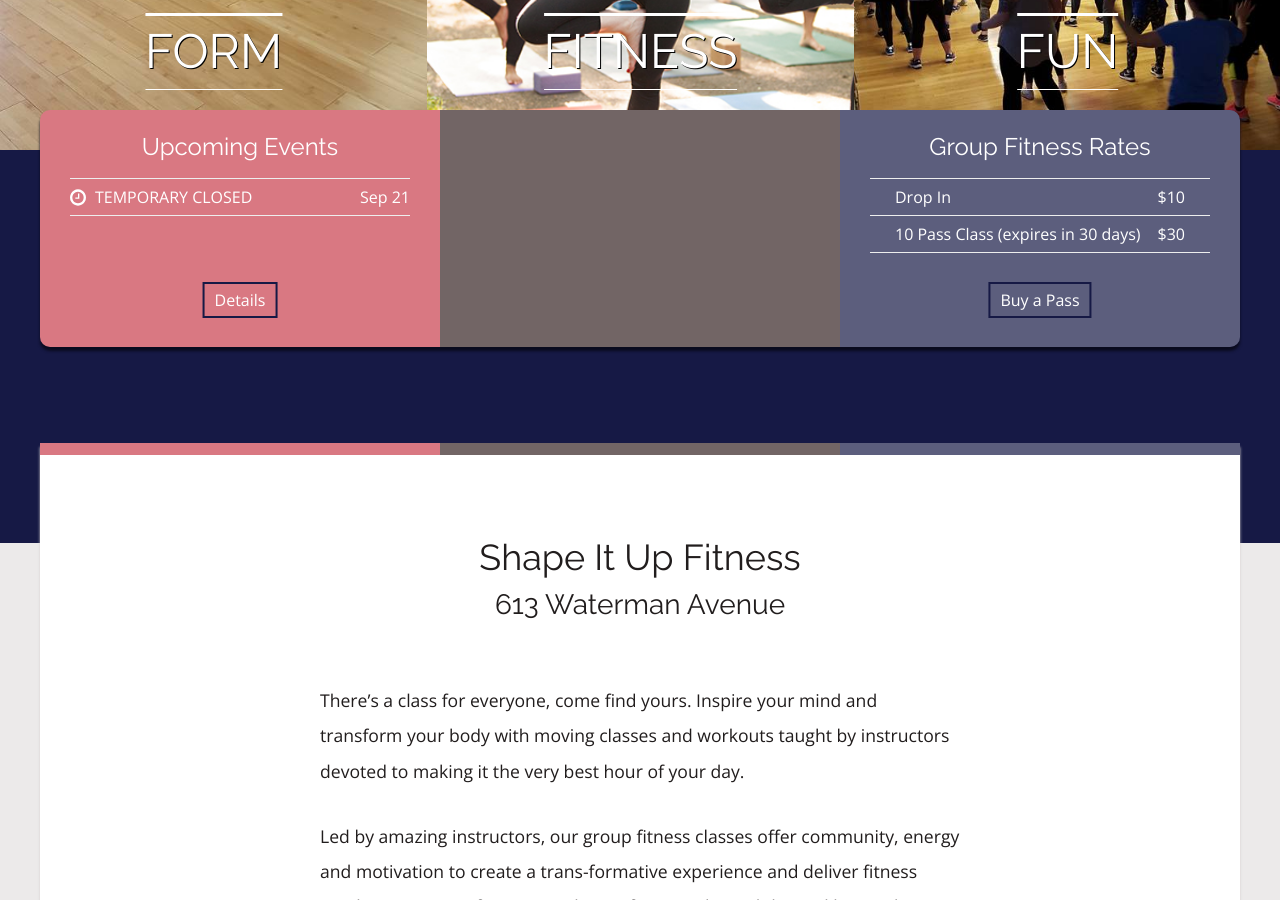
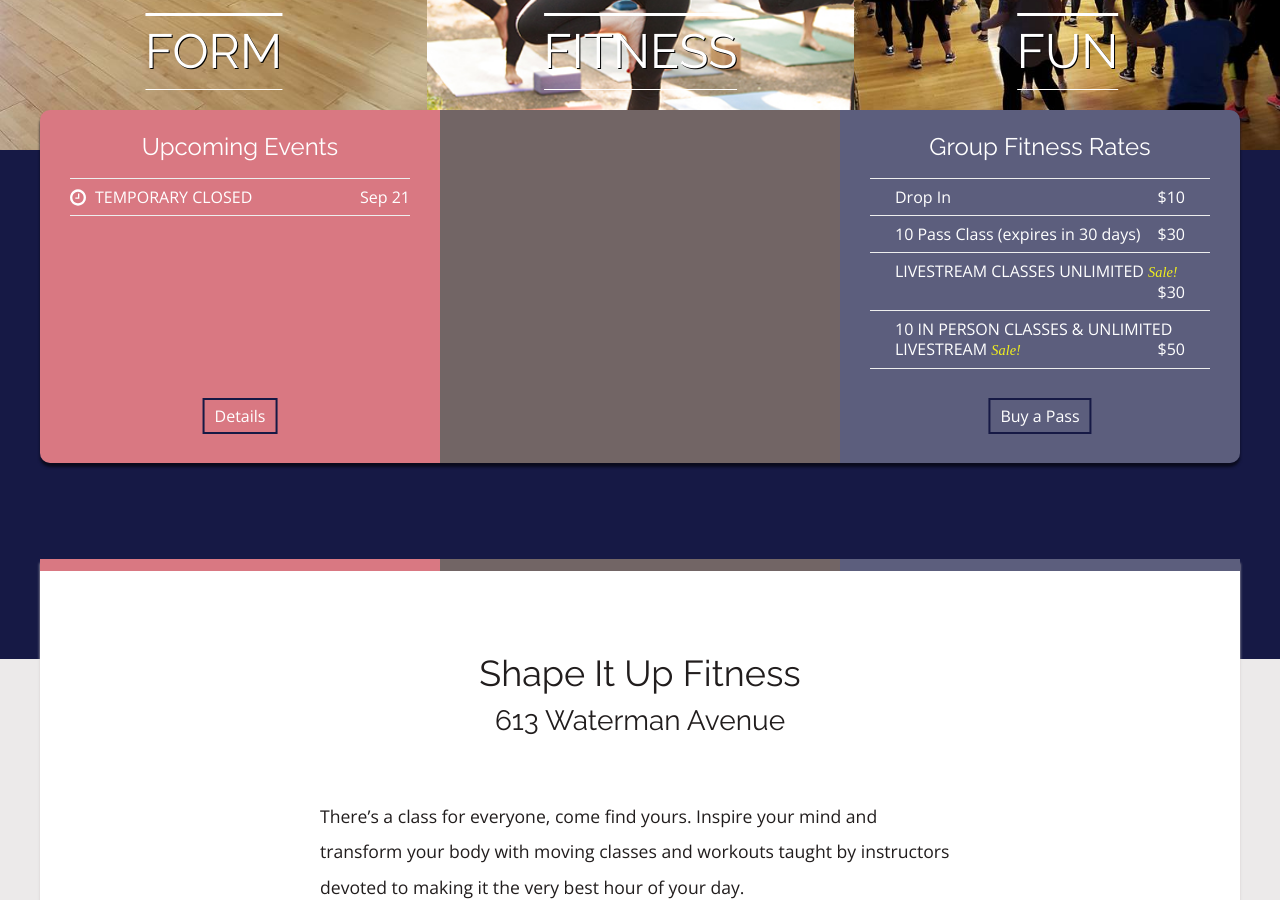
Before and after one commit to rwstone/shapeitup, a Jekyll site: the page built from index.md, in a window 1280 px wide and 900 px high, scrolled down 328 px. Built offline with Jekyll 4.4.1, drawn with Linux system fonts in a browser that asks for light colours; some web fonts are replaced.

Commit message:
Updated Index

```diff
--- a/index.md
+++ b/index.md
@@ -15,10 +15,17 @@
 - name: 10 Pass Class (expires in 30 days)
   price: "$30"
   is_sale: false
+- name: LIVESTREAM CLASSES UNLIMITED
+  price: "$30"
+  is_sale: true
+- name: 10 IN PERSON CLASSES & UNLIMITED LIVESTREAM
+  price: "$50"
+  is_sale: true
 title_seo: Shape It Up Fitness | East Providence, RI
 description_seo: Shape It Up Fitness is an exercise studio in East Providence, RI,
   with a fun and approachable attitude. We offer  group exercise classes, including
-  Zumba,  Barre Fusion,  Yoga,  Personal Training and Small Group Personal Training.
+  Zumba,  Barre Fusion,  Zumba Toning,  Personal Training and Small Group Personal
+  Training.
 layout: home
 ---
 
```
